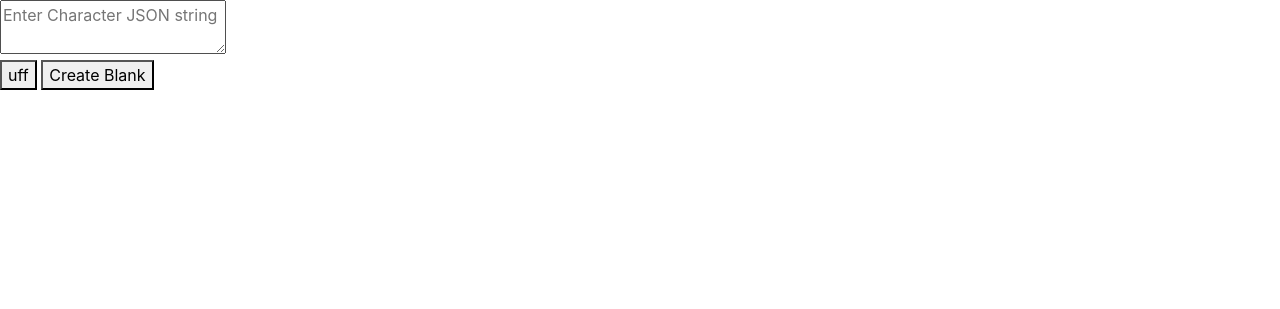
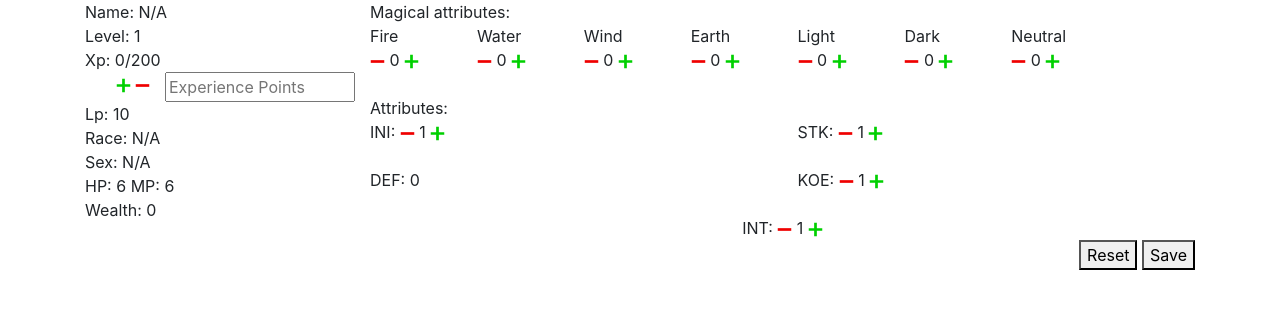
Before and after one commit to if18b120/project-epic, a PHP site: page / in a window 1280 px wide. Shown: the top 309 px of the page. Run offline with PHP 8.4, Linux system fonts and the light colour scheme.

Commit message:
added char object and url parser

```diff
--- a/character.json
+++ b/character.json
@@ -18,3 +18,5 @@
 	"koe":"15",
 	"int":"1"
 }
+
+name=Wilhelm&lvl=11&xp=2194&lp=0&race=Human&sex=Male&wealth=6543&fire=0&water=0&wind=0&earth=0&light=0&dark=0&neutral=0&ini=7&stk=20&koe=15&int=1
--- a/index.php
+++ b/index.php
@@ -12,18 +12,17 @@
     <!-- Bootstrap(offline/lokal) CSS -->
     <link rel="stylesheet" href="https://stackpath.bootstrapcdn.com/bootstrap/4.1.3/css/bootstrap.min.css" integrity="sha384-MCw98/SFnGE8fJT3GXwEOngsV7Zt27NXFoaoApmYm81iuXoPkFOJwJ8ERdknLPMO" crossorigin="anonymous">
 
+    <script src="./res/js/jquery-3.2.1.slim.min.js"></script>
+    <script src="./res/js/popper.min.js"></script>
+    <script src="./res/js/bootstrap.min.js"></script>
+    <script src="./utility/js/charform.js"></script>
+
     <title>P&P</title>
 </head>
 
 <body>
     <main>
-        <form>
-            <textarea id="textarea" placeholder="Enter Character JSON string"></textarea><br>
-            <button type="button" onclick="this.parentNode.nextElementSibling.hidden = false; buildChar(this.previousElementSibling.previousElementSibling.value); this.parentNode.hidden = true; ">uff</button>
-            <button type="button" onclick="this.parentNode.hidden = true; this.parentNode.nextElementSibling.hidden = false;">Create Blank</button>
-        </form>
-
-        <div class="container" hidden>
+        <div class="container">
             <div class="row">
                 <div class="col-3">
                     Name: <span id="name">Unnamed</span>
@@ -285,15 +284,32 @@
             <br>
             <button>Hide</button>
         </div>
-        <script src="/p&p2/utility/js/charform.js"></script>
         <script>
-            var lptrack = document.getElementById('lp').innerHTML;
+            var charObject = {
+                                "name":"N/A",
+                                "lvl": 1,
+                                "xp": 0,
+                                "lp": 10,
+                                "race":"N/A",
+                                "sex":"N/A",
+                                "wealth": 0,
+                                "fire":0,
+                                "water":0,
+                                "wind":0,
+                                "earth":0,
+                                "light":0,
+                                "dark":0,
+                                "neutral":0,
+                                "ini":1,
+                                "stk":1,
+                                "koe":1,
+                                "int":1
+                            };
+            parseURL(charObject);
+            buildChar(charObject);
         </script>
 
     </main>
-    <script src="/p&p2/res/js/jquery-3.2.1.slim.min.js"></script>
-    <script src="/p&p2/res/js/popper.min.js"></script>
-    <script src="/p&p2/res/js/bootstrap.min.js"></script>
 
 </body>
 
--- a/utility/js/charform.js
+++ b/utility/js/charform.js
@@ -1,3 +1,15 @@
+function parseURL(charObject)
+{
+    var query = location.search.substr(1);
+    var paramaters = query.split("&");
+    var splitPair;
+    var pair;
+    for (pair of paramaters) {
+        splitPair = pair.split("=");
+        charObject[splitPair[0]] = splitPair[1];
+    }
+}
+
 function validateChar(lvl, lp, fire, water, wind, earth, light, dark, neutral, ini, stk, koe, int)
 {
     if (lvl - 1 + 10 == lp + fire + water + wind + earth + light + dark + neutral + ini + stk + koe + int) {
@@ -9,10 +21,8 @@ function validateChar(lvl, lp, fire, water, wind, earth, light, dark, neutral, i
     }
 }
 
-function buildChar(jsonCharString)
+function buildChar(charObject)
 {
-
-    var charObject = JSON.parse(jsonCharString);
     document.getElementById('name').innerHTML = charObject.name;
     document.getElementById('lvl').innerHTML = charObject.lvl;
     document.getElementById('xp').innerHTML = charObject.xp;
```
